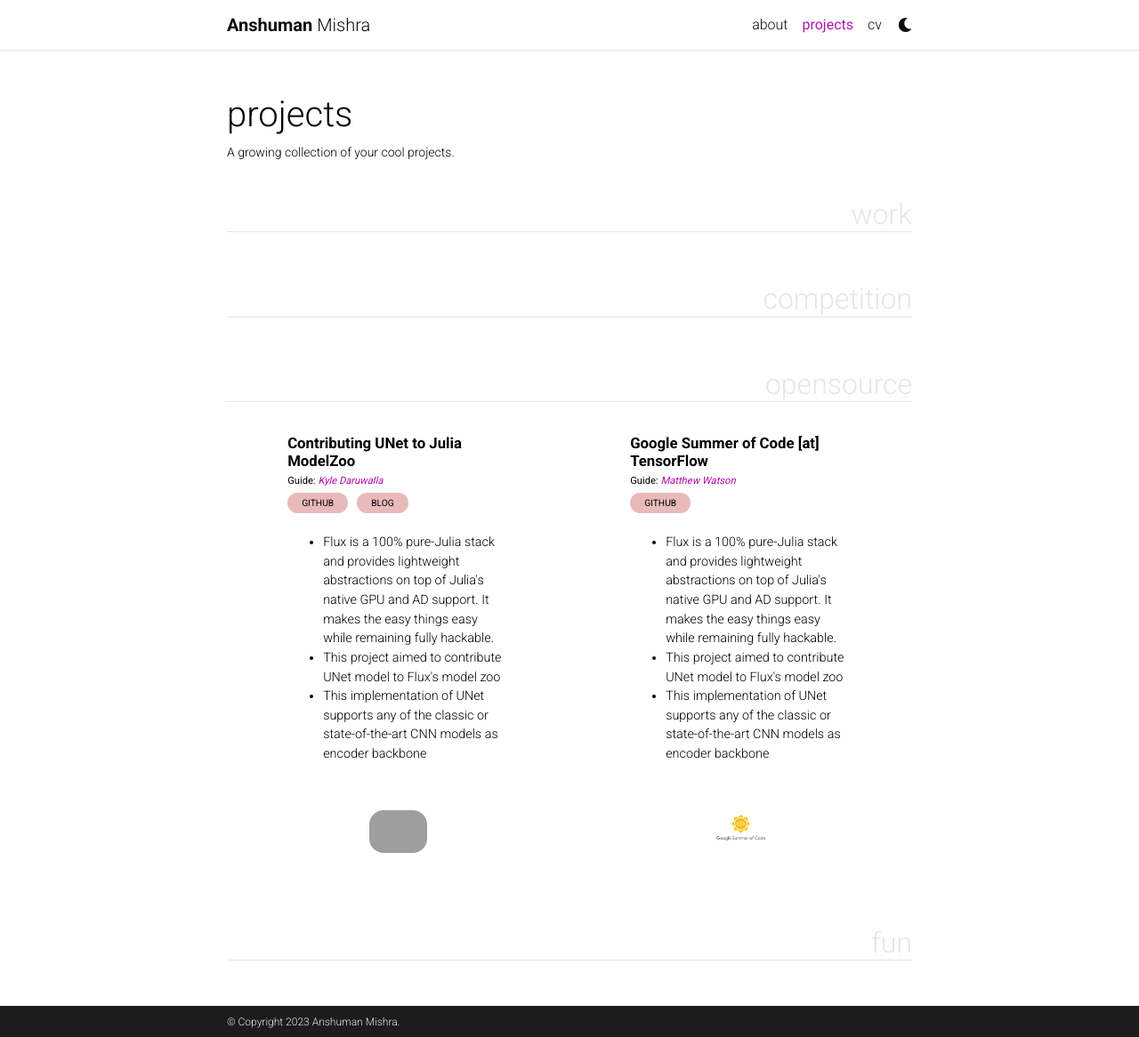
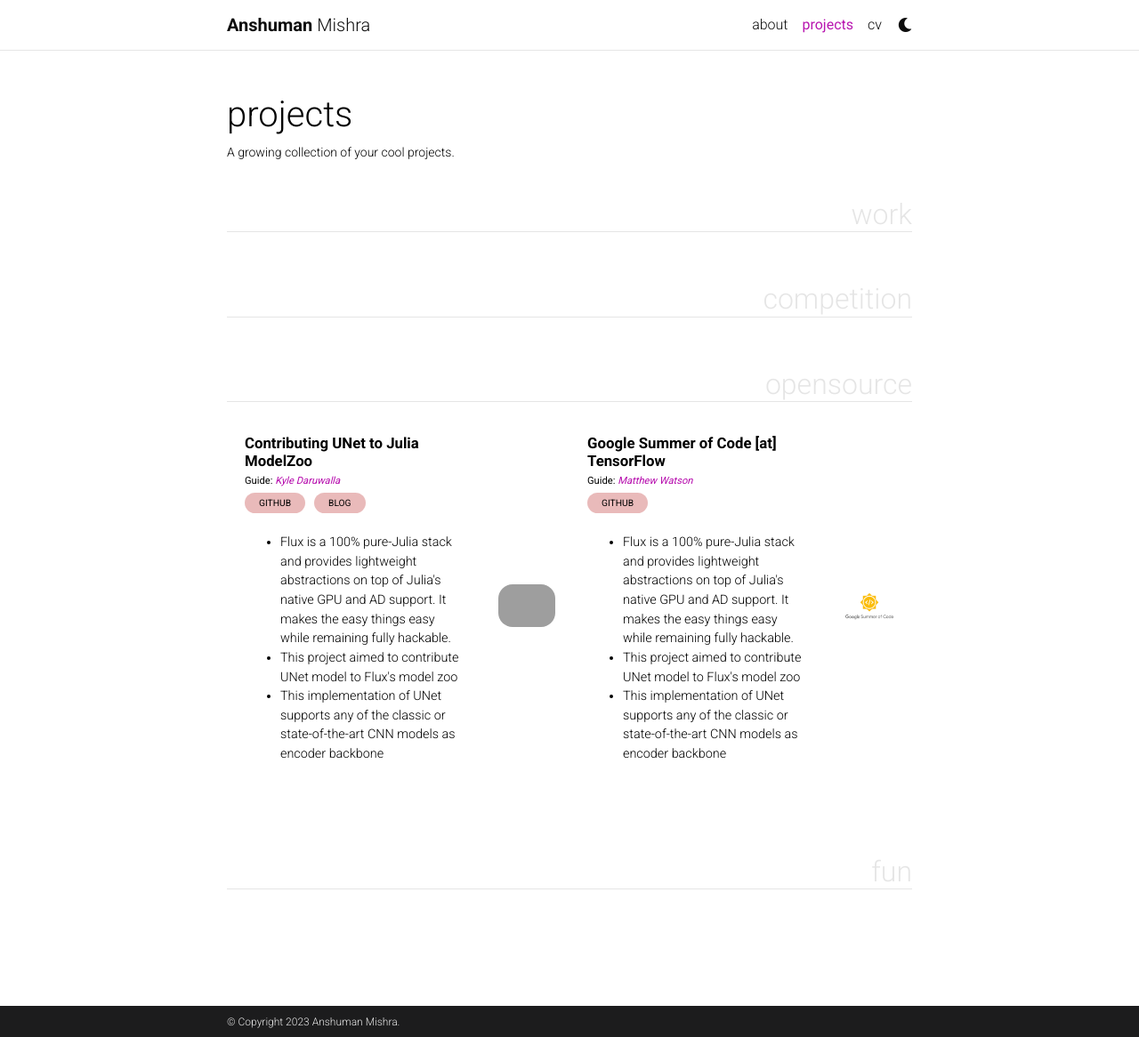
Before and after one commit to shivance/shivance.github.io, a Jekyll site: the page built from _pages/projects.md, in a window 1280 px wide and 1166 px high. Shown: the whole window at 89% size. Built offline with Jekyll 4.4.1, drawn with Linux system fonts in a browser that asks for light colours; full-size pictures stand in for the smaller copies a plugin makes; comment, search, counter and statistics services are not loaded; a style sheet for code colours, icons or effects is not loaded; grey boxes are pictures that could not be loaded.

Commit message:
adding flex in card-body

```diff
--- a/_sass/_base.scss
+++ b/_sass/_base.scss
@@ -82,6 +82,10 @@ blockquote {
 }
 
 // Card
+.card-body{
+  display: flex;
+  flex-direction: column;
+}
 
 .card .card-body .card-text {
   font-size: .9rem;
@@ -141,7 +145,6 @@ blockquote {
 
     .row {
       display: flex;
-      flex-direction: column;
       align-items: center;
     }
   }
@@ -582,7 +585,6 @@ footer.sticky-bottom {
 
     .row {
       display: flex;
-      flex-direction: column;
       align-items: center;
     }
   }
```
